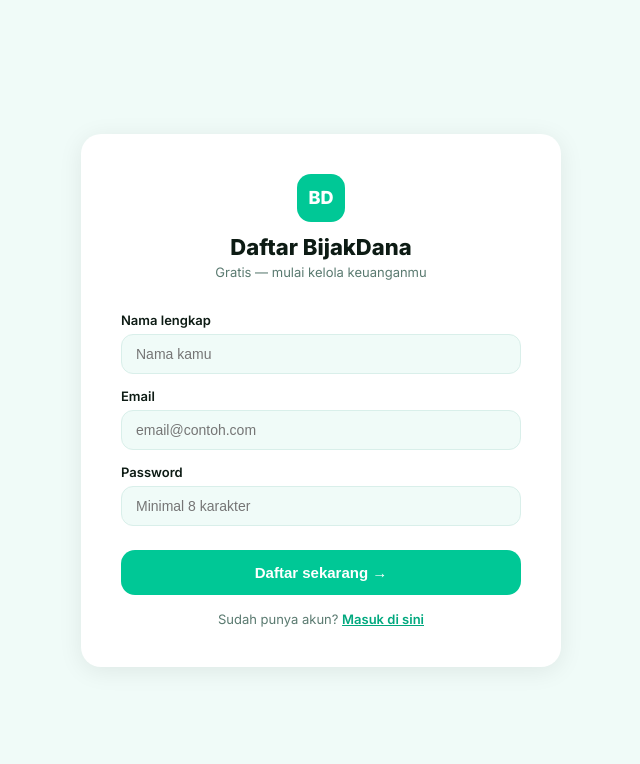
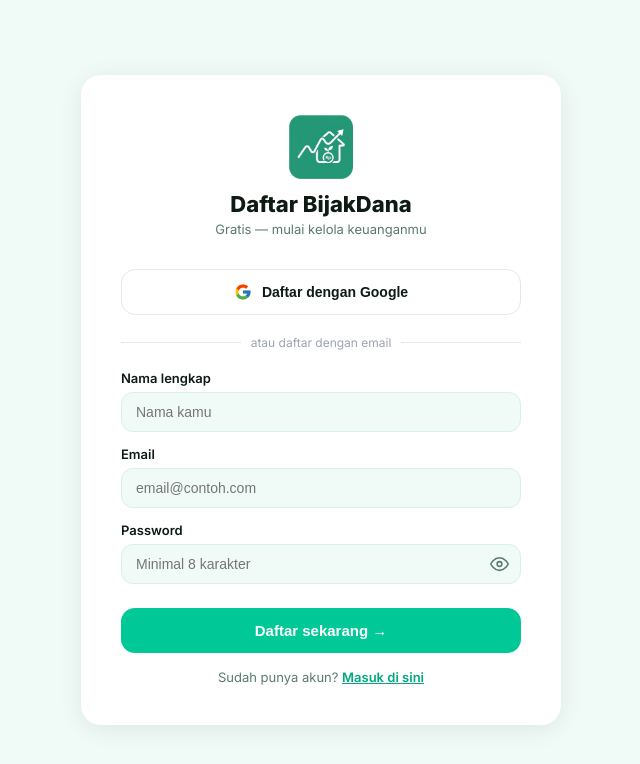
Before and after one commit to alvanrezky/BijakDana, a Next.js app: page /register in a window 1280 px wide. Shown: the top 764 px of the page, without its empty margins (319-959 px from the left). Built offline with nearby package versions, Linux system fonts and the light colour scheme; no server answers.

Commit message:
login google auth

```diff
--- a/app/register/page.tsx
+++ b/app/register/page.tsx
@@ -6,7 +6,9 @@
   const [name, setName] = useState('')
   const [email, setEmail] = useState('')
   const [password, setPassword] = useState('')
+  const [showPassword, setShowPassword] = useState(false)
   const [loading, setLoading] = useState(false)
+  const [googleLoading, setGoogleLoading] = useState(false)
   const [error, setError] = useState('')
   const [success, setSuccess] = useState(false)
 
@@ -33,6 +35,21 @@
       setLoading(false)
     } else {
       setSuccess(true)
+    }
+  }
+
+  async function handleGoogleRegister() {
+    setGoogleLoading(true)
+    setError('')
+    const { error } = await supabase.auth.signInWithOAuth({
+      provider: 'google',
+      options: {
+        redirectTo: `${window.location.origin}/auth/callback`,
+      },
+    })
+    if (error) {
+      setError('Gagal mendaftar dengan Google')
+      setGoogleLoading(false)
     }
   }
 
@@ -75,11 +92,11 @@
         width: '100%', maxWidth: 400, boxShadow: '0 4px 24px rgba(0,0,0,0.08)'
       }}>
         <div style={{ textAlign: 'center', marginBottom: 32 }}>
-          <div style={{
-            width: 48, height: 48, background: '#00C896', borderRadius: 14,
-            display: 'flex', alignItems: 'center', justifyContent: 'center',
-            fontSize: 18, fontWeight: 800, color: '#fff', margin: '0 auto 12px'
-          }}>BD</div>
+          <img
+            src="/logo-bijakdana.png"
+            alt="BijakDana"
+            style={{ width: 64, height: 64, margin: '0 auto 12px', display: 'block' }}
+          />
           <div style={{ fontSize: 22, fontWeight: 800, color: '#0D1B14' }}>Daftar BijakDana</div>
           <div style={{ fontSize: 13, color: '#5A7A70', marginTop: 4 }}>Gratis — mulai kelola keuanganmu</div>
         </div>
@@ -91,6 +108,32 @@
             fontSize: 13, color: '#CC2222'
           }}>{error}</div>
         )}
+
+        <button
+          onClick={handleGoogleRegister}
+          disabled={googleLoading}
+          style={{
+            width: '100%', background: '#fff', color: '#0D1B14', border: '1.5px solid #E5E7EB',
+            borderRadius: 14, padding: 13, fontSize: 14, fontWeight: 600,
+            cursor: googleLoading ? 'not-allowed' : 'pointer', opacity: googleLoading ? 0.7 : 1,
+            display: 'flex', alignItems: 'center', justifyContent: 'center', gap: 10,
+            marginBottom: 20,
+          }}
+        >
+          <svg width="18" height="18" viewBox="0 0 48 48">
+            <path fill="#FFC107" d="M43.611 20.083H42V20H24v8h11.303c-1.649 4.657-6.08 8-11.303 8-6.627 0-12-5.373-12-12s5.373-12 12-12c3.059 0 5.842 1.154 7.961 3.039l5.657-5.657C34.046 6.053 29.268 4 24 4 12.955 4 4 12.955 4 24s8.955 20 20 20 20-8.955 20-20c0-1.341-.138-2.65-.389-3.917z" />
+            <path fill="#FF3D00" d="M6.306 14.691l6.571 4.819C14.655 15.108 18.961 12 24 12c3.059 0 5.842 1.154 7.961 3.039l5.657-5.657C34.046 6.053 29.268 4 24 4 16.318 4 9.656 8.337 6.306 14.691z" />
+            <path fill="#4CAF50" d="M24 44c5.166 0 9.86-1.977 13.409-5.192l-6.19-5.238A11.91 11.91 0 0124 36c-5.202 0-9.619-3.317-11.283-7.946l-6.522 5.025C9.505 39.556 16.227 44 24 44z" />
+            <path fill="#1976D2" d="M43.611 20.083H42V20H24v8h11.303a12.04 12.04 0 01-4.087 5.571l.003-.002 6.19 5.238C36.971 39.205 44 34 44 24c0-1.341-.138-2.65-.389-3.917z" />
+          </svg>
+          {googleLoading ? 'Memproses...' : 'Daftar dengan Google'}
+        </button>
+
+        <div style={{ display: 'flex', alignItems: 'center', gap: 10, marginBottom: 20 }}>
+          <div style={{ flex: 1, height: 1, background: '#E5E7EB' }} />
+          <span style={{ fontSize: 12, color: '#9CA3AF' }}>atau daftar dengan email</span>
+          <div style={{ flex: 1, height: 1, background: '#E5E7EB' }} />
+        </div>
 
         <div style={{ marginBottom: 14 }}>
           <label style={{ fontSize: 13, fontWeight: 600, color: '#0D1B14', display: 'block', marginBottom: 6 }}>
@@ -130,18 +173,43 @@
           <label style={{ fontSize: 13, fontWeight: 600, color: '#0D1B14', display: 'block', marginBottom: 6 }}>
             Password
           </label>
+          <div style={{ position: 'relative' }}>
             <input
-            type="password"
+              type={showPassword ? 'text' : 'password'}
               value={password}
               onChange={e => setPassword(e.target.value)}
               placeholder="Minimal 8 karakter"
               onKeyDown={e => e.key === 'Enter' && handleRegister()}
               style={{
                 width: '100%', border: '1.5px solid #D9EFEA', borderRadius: 12,
-              padding: '11px 14px', fontSize: 14, outline: 'none',
+                padding: '11px 44px 11px 14px', fontSize: 14, outline: 'none',
                 background: '#F0FBF8', color: '#0D1B14', boxSizing: 'border-box'
               }}
             />
+            <button
+              type="button"
+              onClick={() => setShowPassword((v) => !v)}
+              style={{
+                position: 'absolute', right: 12, top: '50%', transform: 'translateY(-50%)',
+                background: 'none', border: 'none', cursor: 'pointer', color: '#5A7A70',
+                display: 'flex', alignItems: 'center', padding: 0,
+              }}
+              aria-label={showPassword ? 'Sembunyikan password' : 'Tampilkan password'}
+            >
+              {showPassword ? (
+                <svg viewBox="0 0 24 24" fill="none" stroke="currentColor" strokeWidth="2" width="19" height="19">
+                  <path d="M17.94 17.94A10.94 10.94 0 0112 20c-7 0-11-8-11-8a20.42 20.42 0 015.06-6.06M9.9 4.24A10.94 10.94 0 0112 4c7 0 11 8 11 8a20.42 20.42 0 01-2.16 3.19" />
+                  <path d="M14.12 14.12a3 3 0 11-4.24-4.24" />
+                  <line x1="1" y1="1" x2="23" y2="23" />
+                </svg>
+              ) : (
+                <svg viewBox="0 0 24 24" fill="none" stroke="currentColor" strokeWidth="2" width="19" height="19">
+                  <path d="M1 12s4-8 11-8 11 8 11 8-4 8-11 8-11-8-11-8z" />
+                  <circle cx="12" cy="12" r="3" />
+                </svg>
+              )}
+            </button>
+          </div>
         </div>
 
         <button
```
Also changed, not shown: app/auth/callback/route.ts (added, +17 -0 lines), app/login/page.tsx (+69 -2 lines). Lines whose indentation alone changed are shown as unchanged.
